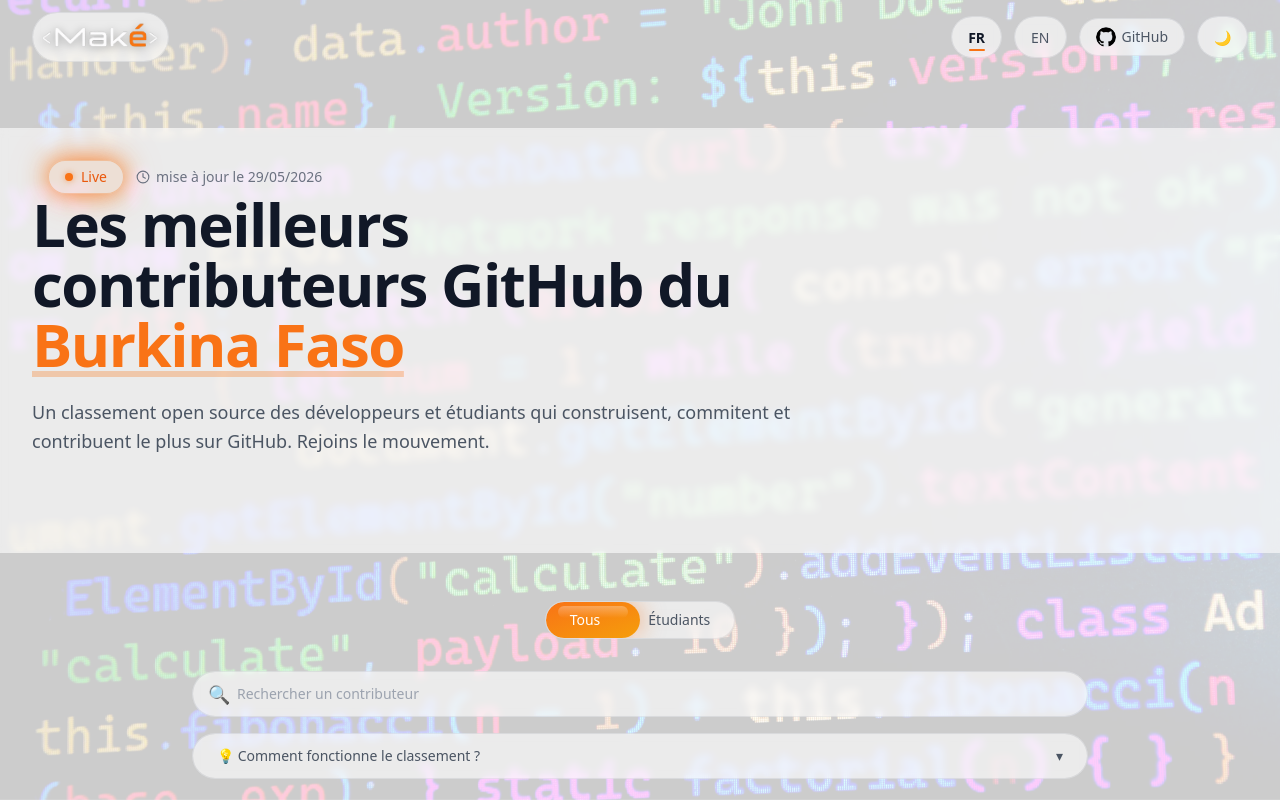
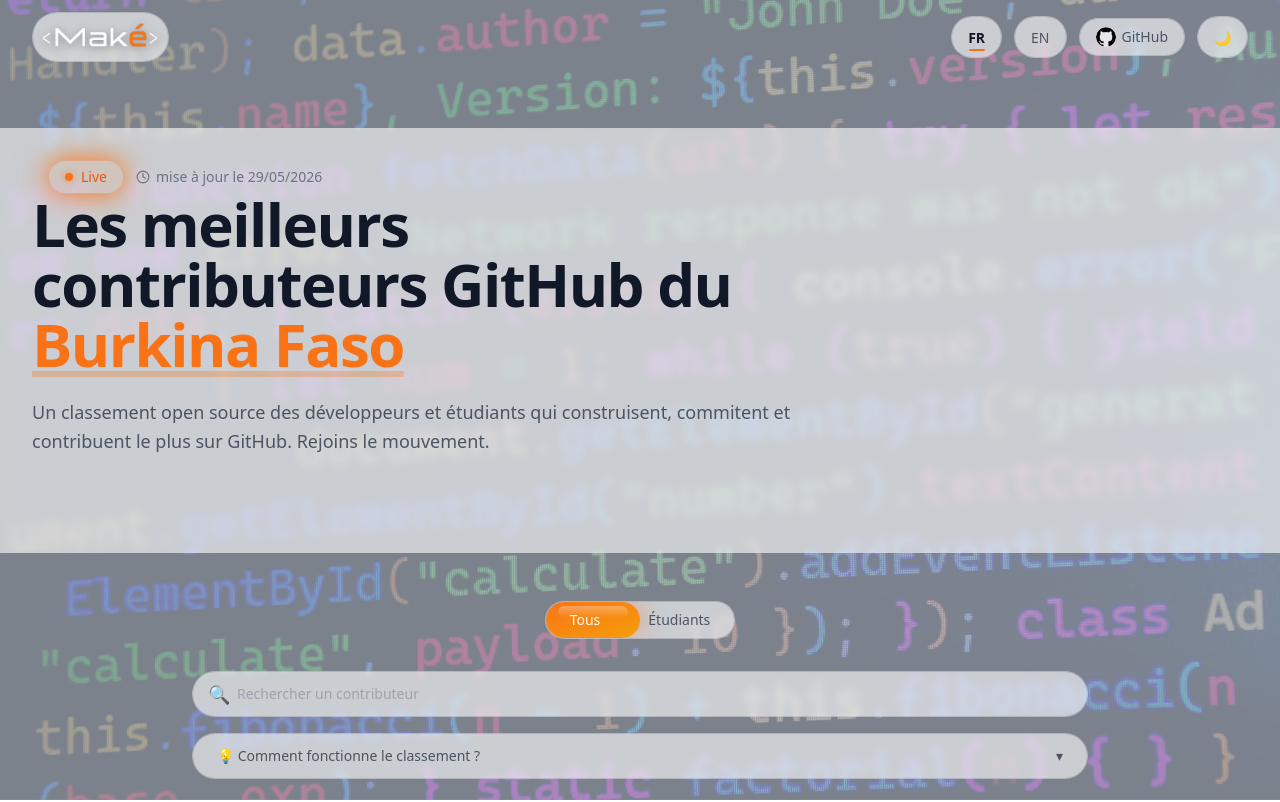
Before and after one commit to YaogoGerard/Make, a Nuxt app: page / in a window 1280 px wide. Shown: the top 802 px of the page. Built offline with nearby package versions, Linux system fonts and the light colour scheme; no server answers.

Commit message:
turn overlay to gray-400

```diff
--- a/app/app.vue
+++ b/app/app.vue
@@ -6,7 +6,7 @@
     <!-- HEADER (entre l'image et l'overlay pour que le verre montre bg.jpg) -->
     <Header class="fixed inset-x-0 top-0 z-50" />
     <!-- OVERLAY DE LISIBILITÉ (blanc en clair, gris foncé en sombre) -->
-    <div class="fixed inset-0 bg-white/80 dark:bg-gray-950/90" />
+    <div class="fixed inset-0 bg-gray-400/80 dark:bg-gray-950/90" />
     <!-- CONTENU PRINCIPAL (au-dessus de l'overlay) -->
     <div class="relative z-10 pt-16">
       <NuxtLayout>
```
